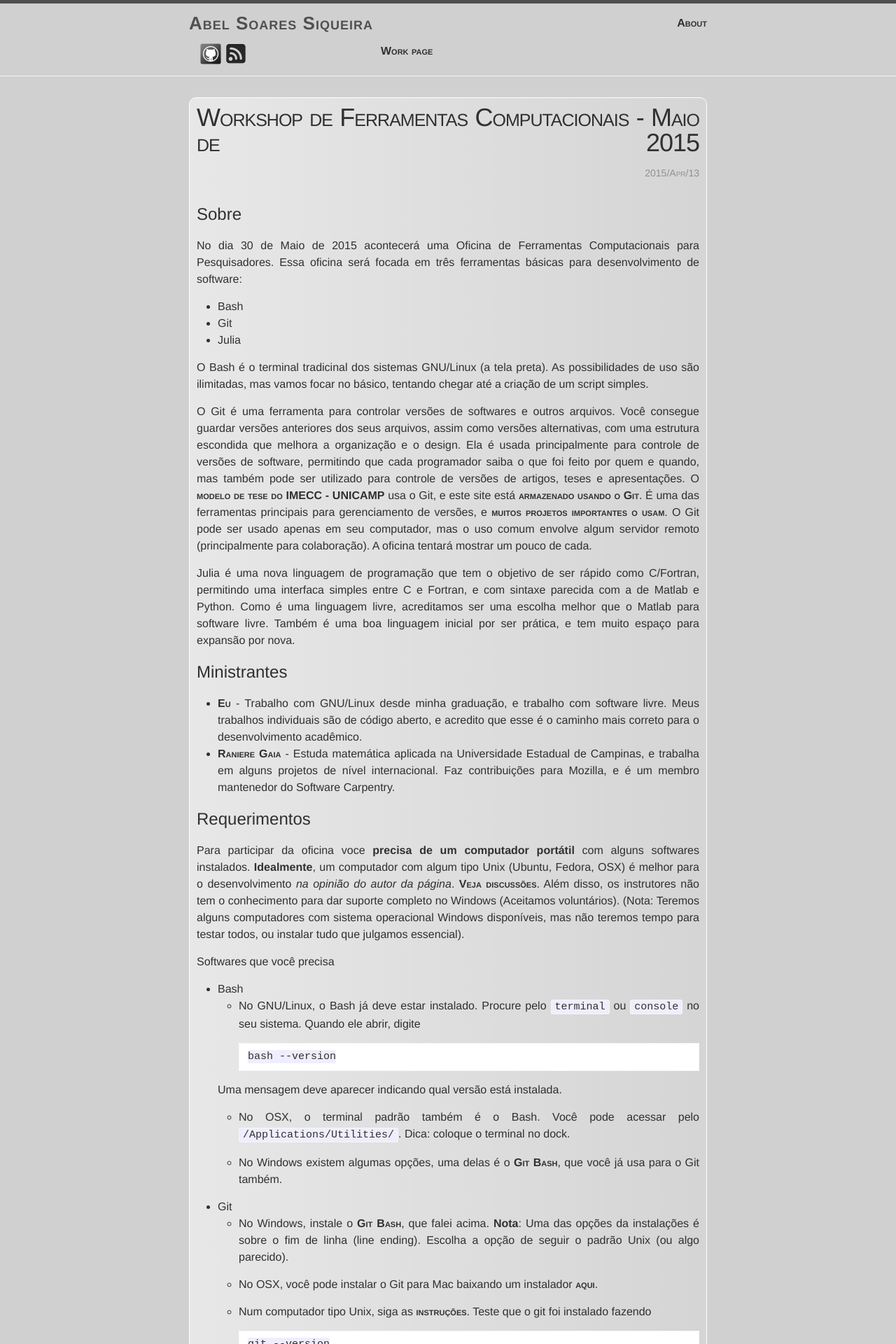
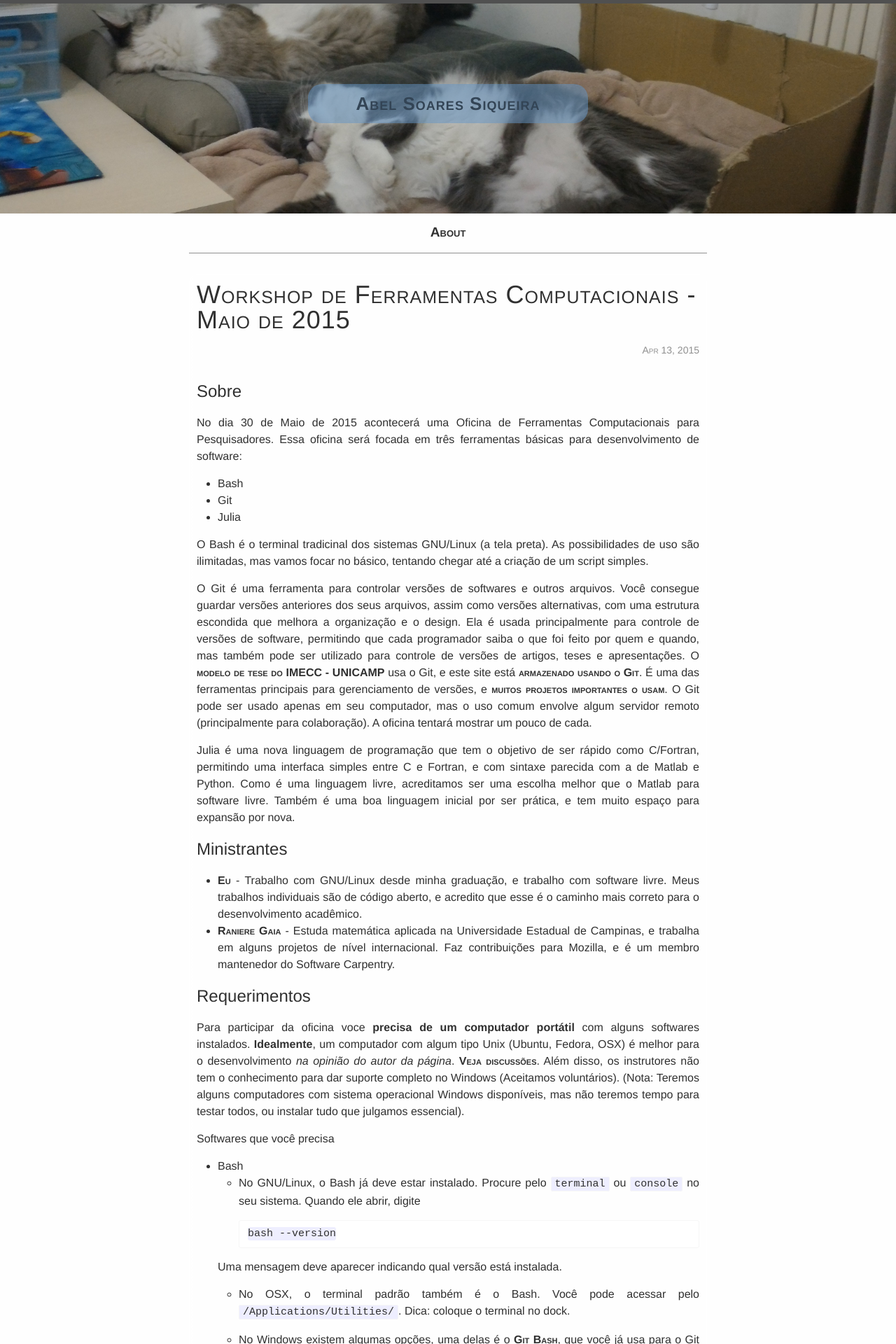
Before and after one commit to eirinin/blog, a Jekyll site: the page built from _posts/2015-04-13-workshop-de-ferramentas-computacionais-maio-de-2015.markdown, in a window 1280 px wide. Shown: the top 1920 px of the page at 70% size. Built offline with Jekyll 4.4.1, drawn with Linux system fonts in a browser that asks for light colours; a script that is not in the unit is left out.

Commit message:
Update blog template

```diff
--- a/_includes/header.html
+++ b/_includes/header.html
@@ -1,8 +1,12 @@
 <header class="site-header">
 
+  <div class="header-image">
+    <h1 class="header-title">
+      <a href="{{ site.baseurl }}/">{{ site.title }}</a>
+    </h1>
+  </div>
+
   <div class="wrapper">
-
-    <a class="site-title" href="{{ site.baseurl }}/">{{ site.title }}</a>
 
     <nav class="site-nav">
       <a href="#" class="menu-icon">
@@ -24,22 +28,4 @@
 
   </div>
 
-  <div class="wrapper">
-    <div class="footer-col footer-col-1">
-      <a href="https://github.com/{{ site.github_username }}">
-        <img width="32px" src="{{ site.baseurl }}/img/github.png">
-      </a>
-      <a href="{{ "/feed.xml" | prepend: site.baseurl }}">
-        <img width="32px" src="{{ site.baseurl }}/img/rss.png">
-      </a>
-    </div>
-    <div class="footer-col footer-col-2">
-      {% if site.url == "http://abelsiqueira.github.io" %}
-      <a href="{{ site.url }}"> Work page </a>
-      {% elsif site.url == "http://people.ufpr.br" %}
-      <a href="{{ site.url }}/~abelsiqueira"> Work page </a>
-      {% endif %}
-    </div>
-  </div>
-
 </header>
--- a/_layouts/post.html
+++ b/_layouts/post.html
@@ -5,7 +5,9 @@ layout: default
 
   <header class="post-header">
     <h1 class="post-title">{{ page.title }}</h1>
-    <p class="post-meta">{{ page.date | date: "%Y/%b/%-d" }}{% if page.author %} • {{ page.author }}{% endif %}{% if page.meta %} • {{ page.meta }}{% endif %}</p>
+    <p class="post-meta">{{ page.date | date: "%b %d, %Y" }}{% if page.author %}
+    • {{ page.author }}{% endif %}{% if page.meta %} • {{ page.meta }}{% endif
+    %}</p>
   </header>
 
   <article class="post-content">
--- a/_sass/_layout.scss
+++ b/_sass/_layout.scss
@@ -3,31 +3,46 @@
  */
 .site-header {
     border-top: 5px solid $grey-color-dark;
-    border-bottom: 1px solid $grey-color-light;
     min-height: 56px;
 
     // Positioning context for the mobile navigation icon
     position: relative;
 }
 
-.site-title {
+.header-image {
+    background-image: url('/img/background.jpg');
+    background-position: center center;
+    background-size: cover;
+    align-items: center;
+    justify-content: center;
+    display: flex;
+    height: 300px;
+    position: relative;
+}
+
+.header-title {
+    background: rgba(100, 150, 200, 0.5);
+    border-radius: 20px;
+    width: 400px;
+    text-align: center;
+    display: inline-block;
     font-size: 26px;
     line-height: 56px;
     letter-spacing: 1px;
-    margin-bottom: 0;
     font-weight: bold;
-    float: left;
     font-variant: small-caps;
 
-    &,
-    &:visited {
-        color: $grey-color-dark;
+    a {
+      &, &:visited {
+        color: #345;
+      }
     }
 }
 
 .site-nav {
-    float: right;
     line-height: 56px;
+    text-align: center;
+    border-bottom: 1px solid $grey-color;
 
     .menu-icon {
         display: none;
@@ -36,6 +51,7 @@
     .page-link {
         color: $text-color;
         line-height: $base-line-height;
+        font-size: 1.2em;
 
         // Gaps between nav items, but not on the first one
         &:not(:first-child) {
@@ -74,6 +90,7 @@
         .trigger {
             clear: both;
             display: none;
+            overflow: auto;
         }
 
         &:hover .trigger {
@@ -177,8 +194,17 @@
 
     > li {
         margin-bottom: $spacing-unit;
+        position: relative;
     }
-    text-align: right;
+}
+
+.post-list-date {
+  display: block;
+  position: absolute;
+  right: 0;
+  top: 0;
+  font-size: $small-font-size;
+  color: $grey-color;
 }
 
 .post-meta {
@@ -189,24 +215,15 @@
     -moz-text-align-last: right;
 }
 
+@media (max-width: 57em) {
+  .post-list-date {
+    display: none;
+  }
+}
+
 .post-link {
     display: block;
-    font-size: 24px;
 }
-
-.post-list h2 {
-  text-align: left;
-}
-
-.post-list li {
-    border-width: 3px;
-    border-style: solid double double solid;
-    border-radius: 0px 50px 10px 50px;
-    border-color: #808080;
-    background-color: #f0f0f0;
-    padding: 10px;
-}
-
 
 /**
  * Posts
@@ -219,16 +236,14 @@
 }
 
 .post-header {
+    position: relative;
     margin-bottom: $spacing-unit;
     font-variant: small-caps;
-    text-align: justify;
-    text-align-last: justify;
-    -moz-text-align-last: justify;
 }
 
 .post-title {
     font-size: 36px;
-    letter-spacing: -1px;
+    letter-spacing: 1px;
     line-height: 1;
 
     @include media-query($on-laptop) {
--- a/css/main.scss
+++ b/css/main.scss
@@ -14,7 +14,7 @@ $base-line-height: 1.5;
 $spacing-unit:     30px;
 
 $text-color:       #303030;
-$background-color: #d0d0d0;
+$background-color: #fefefe;
 $brand-color:      #303030;
 
 $grey-color:       #909090;
```
Also changed, not shown: index.html (+4 -9 lines), img/background.jpg (added).
